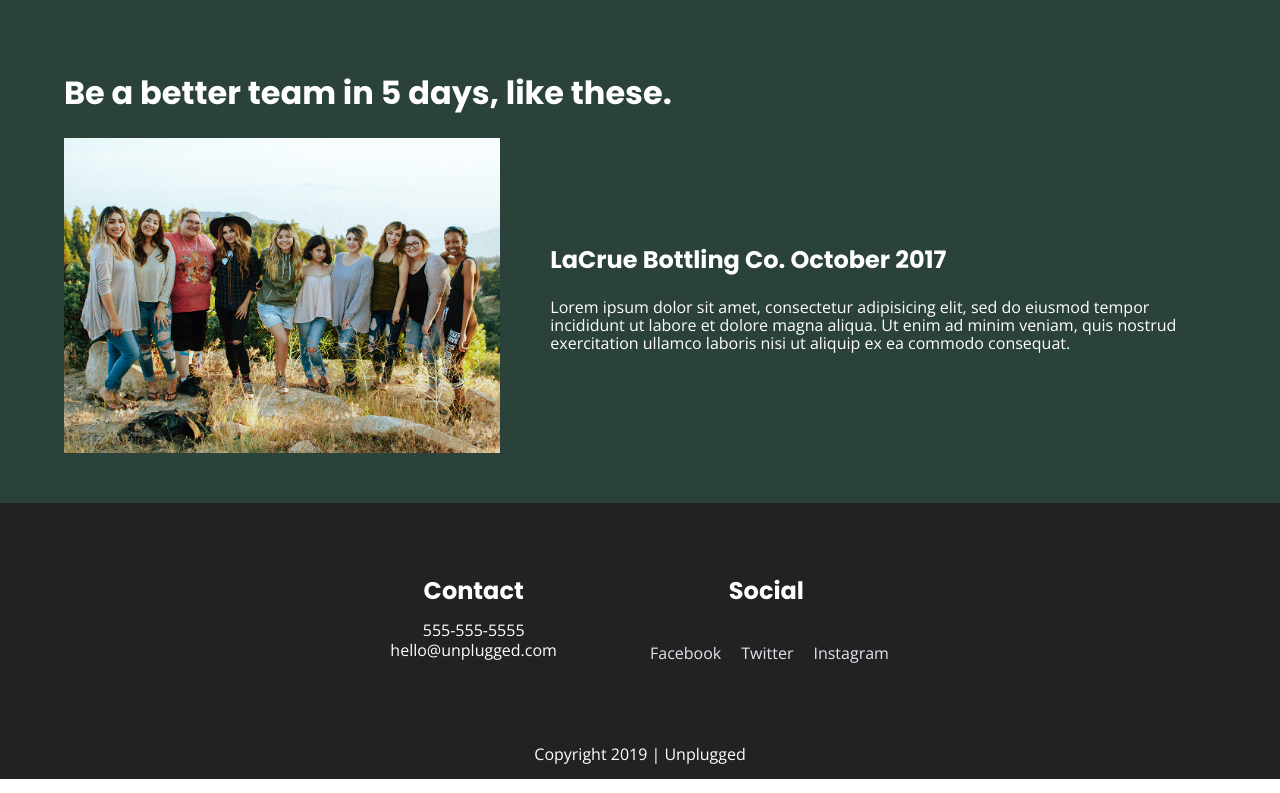
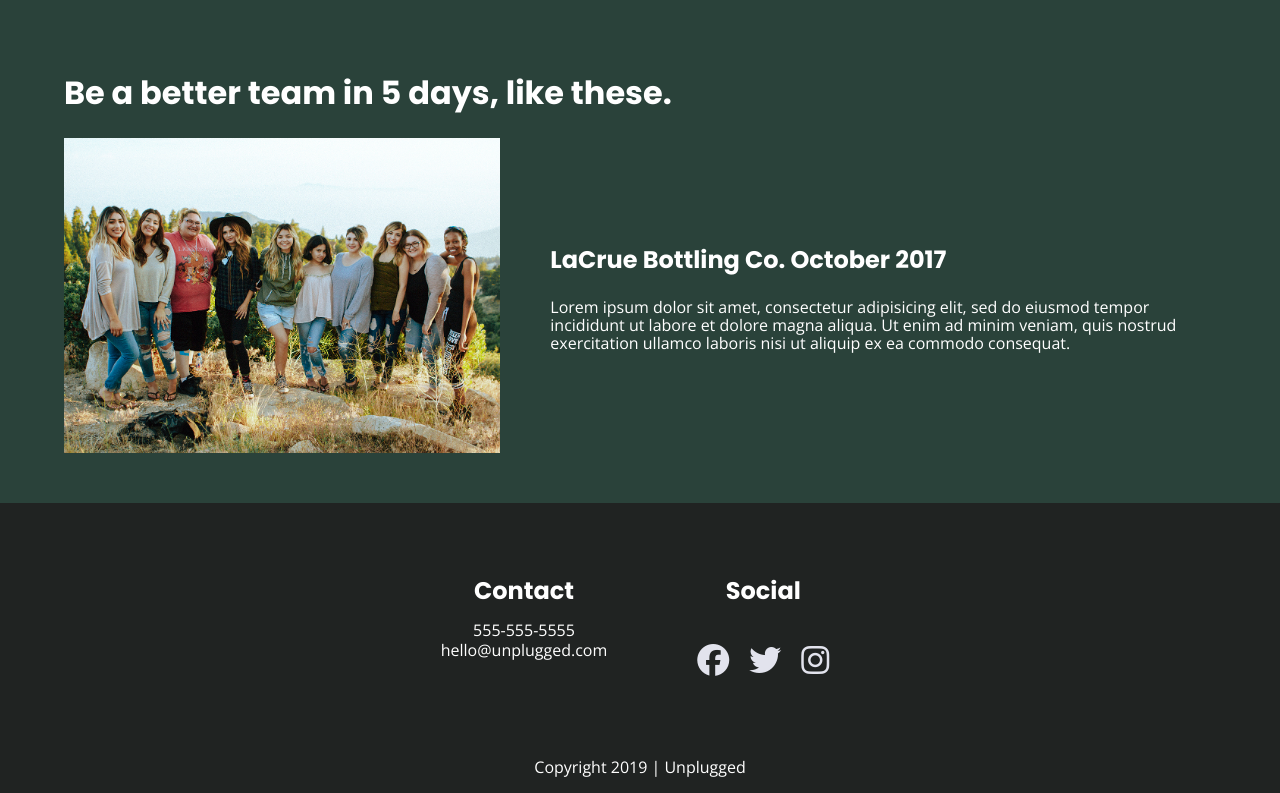
Before and after one commit to asamcclellan/unplugged-retreat, a website built with Parcel: page index.html in a window 1280 px wide. Shown: the part 1242-2035 px from the top of the page. Built offline with nearby package versions, Linux system fonts and the light colour scheme.

Commit message:
add social icons to all index.html, relevant css styling

```diff
--- a/css/main.css
+++ b/css/main.css
@@ -238,6 +238,11 @@ footer .social-icons{
   display: flex;
   justify-content: space-between;
   align-items: center;
+}
+
+.social-icons i{
+  font-size: 2em;
+  margin-top: 0;
 }
 
 footer a{
--- a/index.html
+++ b/index.html
@@ -156,9 +156,9 @@
         <div class="social">
           <h3>Social</h3>
             <div class="social-icons">
-              <p><a href="https://www.facebook.com/yoursite" target="_blank">Facebook</a></p>
-              <p><a href="https://www.twitter.com/yoursite" target="_blank">Twitter</a></p>
-              <p><a href="https://www.instagram.com/yoursite" target="_blank">Instagram</a></p>
+              <p><a href="https://www.facebook.com/yoursite" target="_blank"><i class="fab fa-facebook"></i></a></p>
+              <p><a href="https://www.twitter.com/yoursite" target="_blank"><i class="fab fa-twitter"></i></a></p>
+              <p><a href="https://www.instagram.com/yoursite" target="_blank"><i class="fab fa-instagram"></i></a></p>
             </div>
         </div><!-- End social -->
 
```
Also changed, not shown: about/index.html (+4 -4 lines), faq/index.html (+4 -4 lines).
